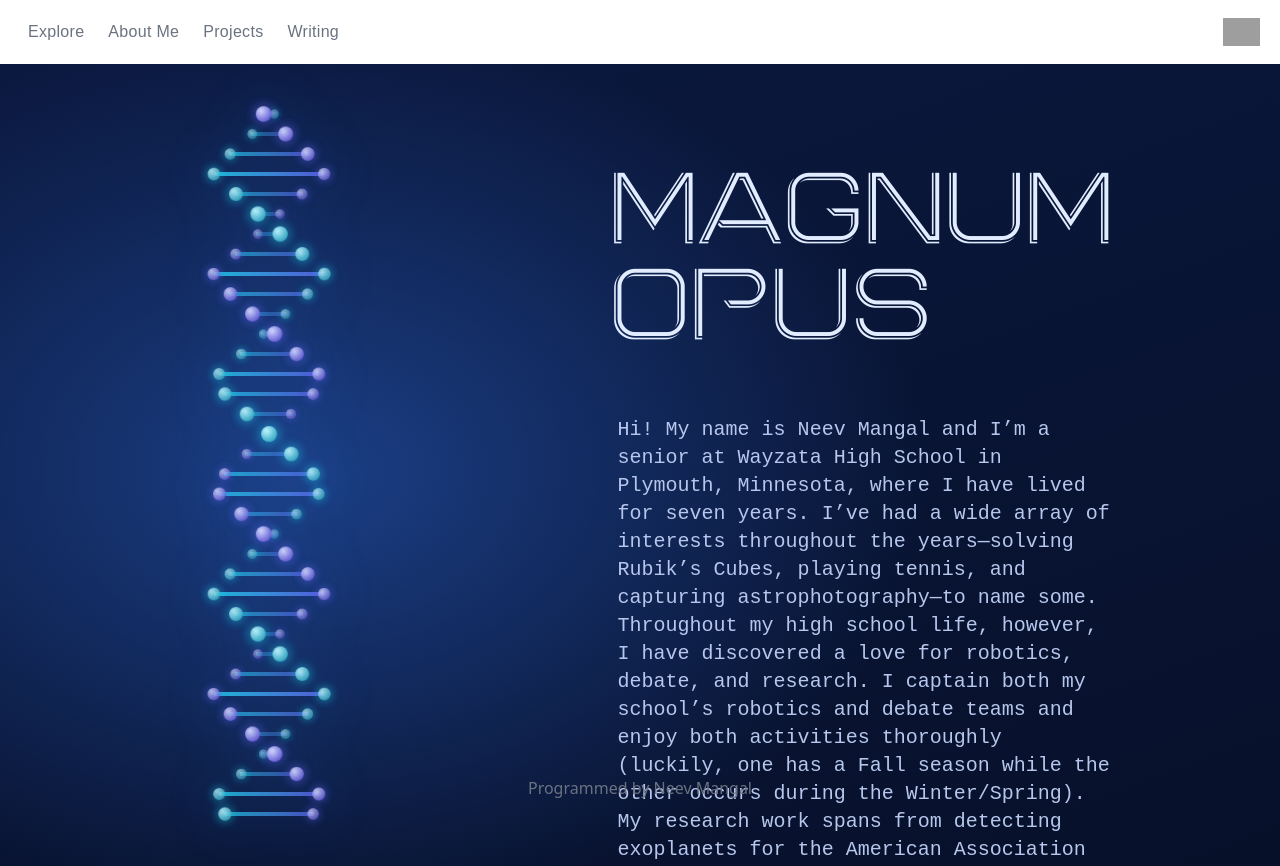
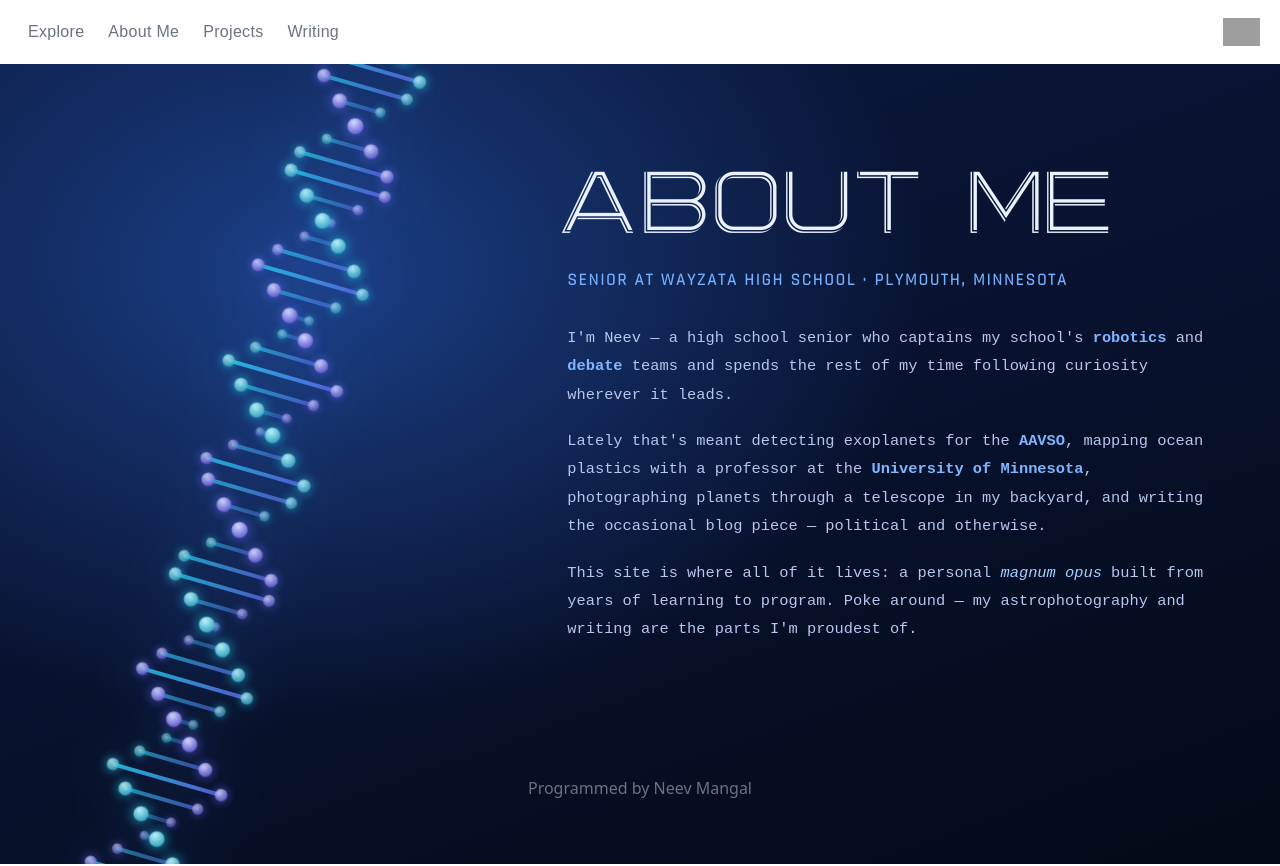
Before and after one commit to ccans/neevmangalofficial, a Next.js app: page /aboutme in a window 1280 px wide. Shown: the top 866 px of the page. Built offline with nearby package versions, Linux system fonts and the light colour scheme; grey boxes are pictures that could not be loaded.

Commit message:
claude 5

```diff
--- /dev/null
+++ b/components/AboutContent.js
@@ -0,0 +1,40 @@
+import React from 'react';
+import { motion } from 'framer-motion';
+import '@fontsource/rajdhani';
+
+const fade = (delay) => ({
+  hidden: { translateY: 60, opacity: 0 },
+  visible: { translateY: 0, opacity: 1, transition: { delay, duration: 0.7 } },
+});
+
+function AboutContent() {
+  return (
+    <div className="aboutme-copy">
+      <motion.h1 className="aboutme-title" initial="hidden" animate="visible" variants={fade(0.1)}>
+        About Me
+      </motion.h1>
+
+      <motion.p className="aboutme-tagline" initial="hidden" animate="visible" variants={fade(0.3)}>
+        Senior at Wayzata High School · Plymouth, Minnesota
+      </motion.p>
+
+      <motion.div className="aboutme-bio" initial="hidden" animate="visible" variants={fade(0.5)}>
+        <p>
+          I'm Neev — a high school senior who captains my school's <strong>robotics</strong> and{' '}
+          <strong>debate</strong> teams and spends the rest of my time following curiosity wherever it leads.
+        </p>
+        <p>
+          Lately that's meant detecting exoplanets for the <strong>AAVSO</strong>, mapping ocean plastics
+          with a professor at the <strong>University of Minnesota</strong>, photographing planets through a
+          telescope in my backyard, and writing the occasional blog piece — political and otherwise.
+        </p>
+        <p>
+          This site is where all of it lives: a personal <em>magnum opus</em> built from years of learning to
+          program. Poke around — my astrophotography and writing are the parts I'm proudest of.
+        </p>
+      </motion.div>
+    </div>
+  );
+}
+
+export default AboutContent;
--- a/components/DnaHelix.js
+++ b/components/DnaHelix.js
@@ -6,7 +6,7 @@ import React from 'react';
 // Accuracy: B-DNA has ~10.5 base pairs per helical turn and a
 // diameter:rise ratio of ~2.9, both reproduced here — BP_PER_TURN sets the
 // per-rung phase advance, and the orbit radius R ≈ 2.9 × the rung spacing.
-const ROWS = 36;
+const ROWS = 54; // tall enough to run off the top and bottom of the viewport
 const SPACING = 20; // px between rungs (the "rise")
 const PERIOD = 12; // seconds per full turn (slow)
 const BP_PER_TURN = 10.5;
@@ -37,6 +37,9 @@ export default function DnaHelix() {
           position: relative;
           width: 190px;
           height: ${ROWS * SPACING}px;
+          /* slight slant: enters from the bottom-left, exits off the top */
+          transform: translateY(-40px) rotate(16deg);
+          transform-origin: center;
           filter: drop-shadow(0 0 24px rgba(56, 130, 246, 0.25));
         }
         .dna-row {
--- a/pages/aboutme.js
+++ b/pages/aboutme.js
@@ -1,7 +1,7 @@
 import React from 'react';
 
 import Head from 'next/head'
-import BlogStripe from '../components/BlogStripe';
+import AboutContent from '../components/AboutContent';
 import DnaHelix from '../components/DnaHelix';
 
 function aboutme() {
@@ -19,7 +19,7 @@ function aboutme() {
                     <DnaHelix />
                 </div>
                 <div className="aboutme-content">
-                    <BlogStripe />
+                    <AboutContent />
                 </div>
             </main>
 
```
Also changed, not shown: styles/globals.css.
